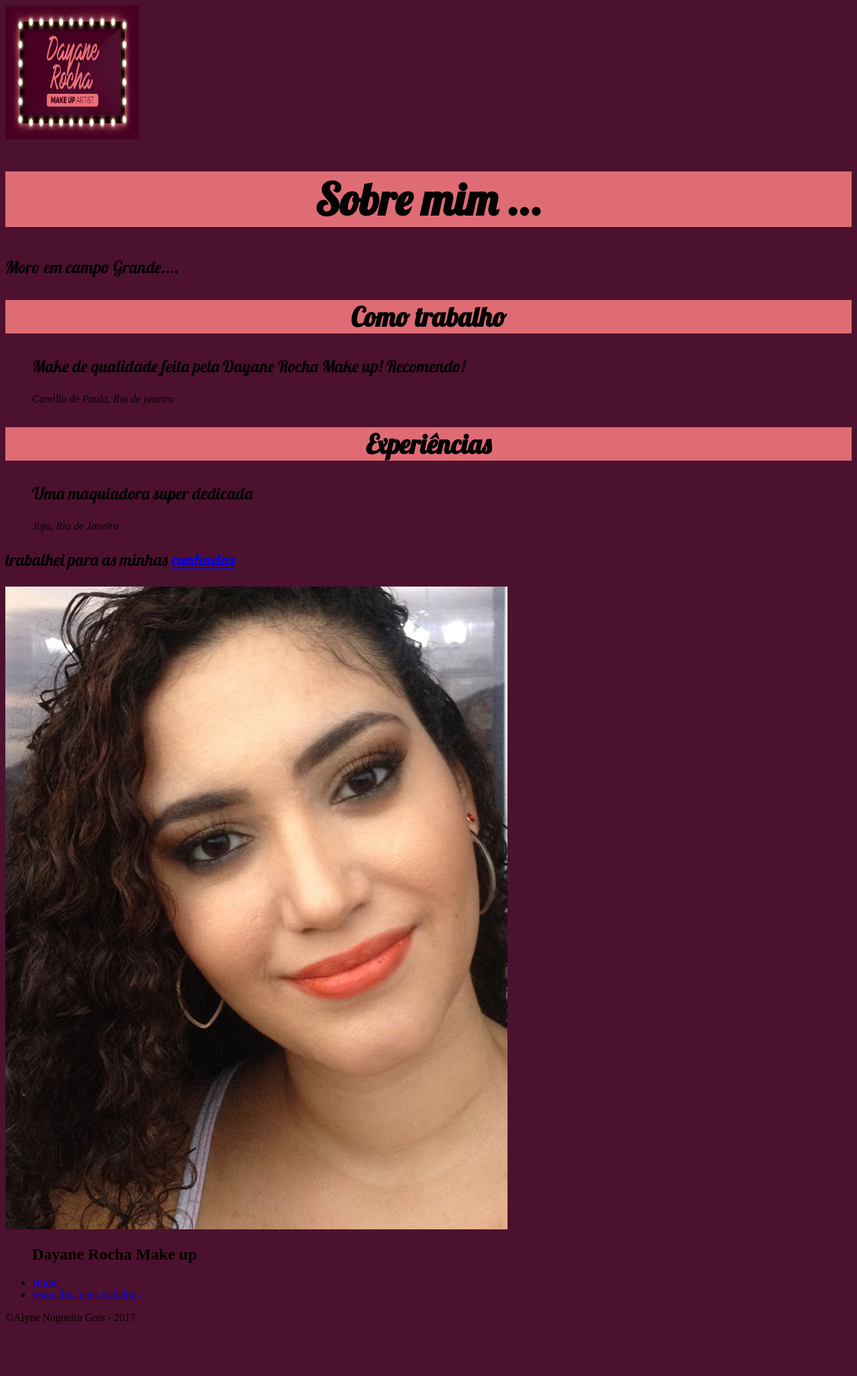
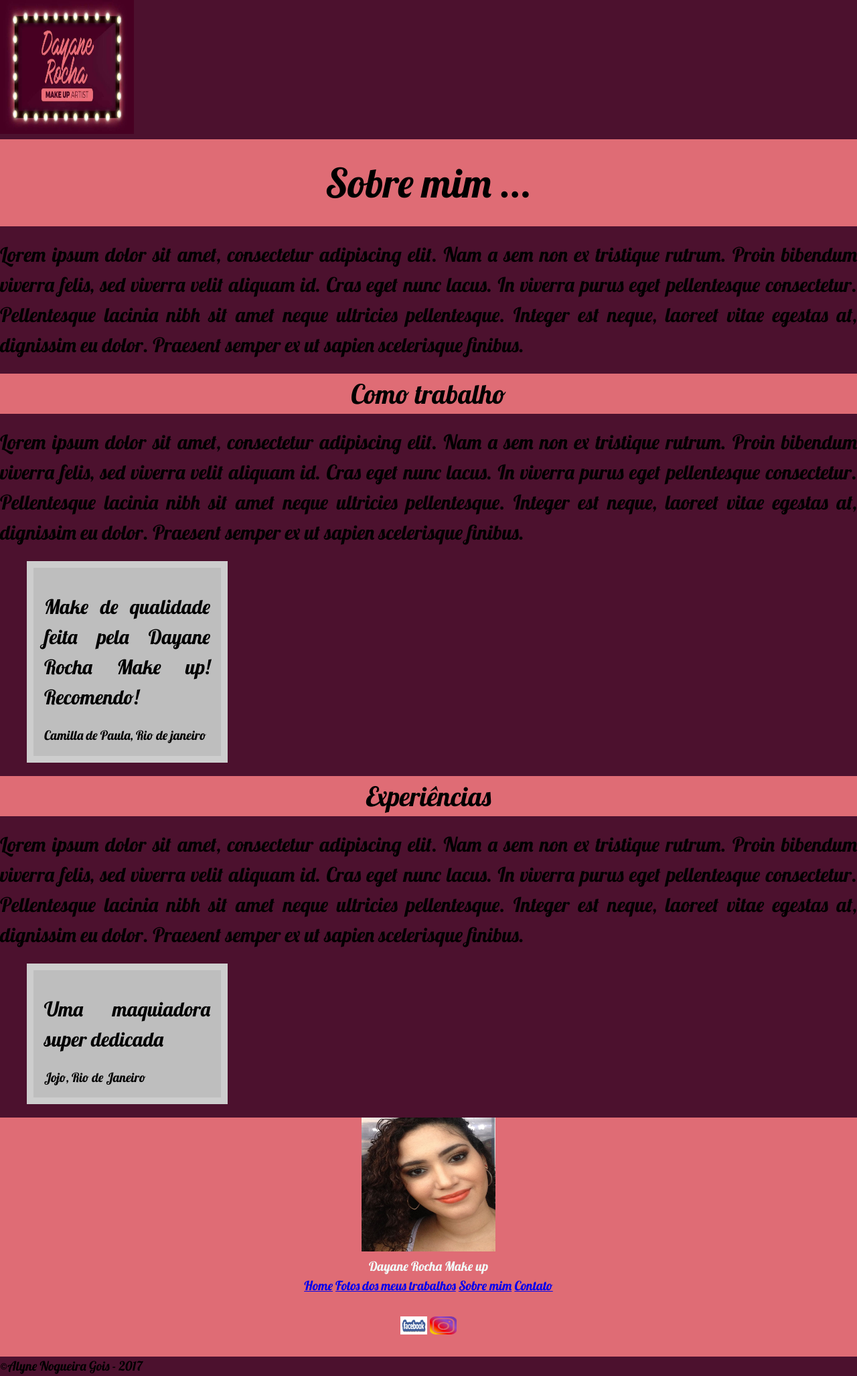
Before and after one commit to alynenogu/siteDayane, a PHP site: page / in a window 1280 px wide. Shown: the whole page at 67% size. Before the commit the page ends 1977 px from the top, so only its background shows below. Run offline with PHP 8.4, Linux system fonts and the light colour scheme.

Commit message:
Icones das Redes sociais e ajustes css

```diff
--- /dev/null
+++ b/css/reset.css
@@ -0,0 +1,47 @@
+/* http://meyerweb.com/eric/tools/css/reset/
+   v2.0 | 20110126
+   License: none (public domain)
+*/
+html, body, div, span, applet, object, iframe,
+h1, h2, h3, h4, h5, h6, p, blockquote, pre,
+a, abbr, acronym, address, big, cite, code,
+del, dfn, em, img, ins, kbd, q, s, samp,
+small, strike, strong, sub, sup, tt, var,
+b, u, i, center,
+dl, dt, dd, ol, ul, li,
+fieldset, form, label, legend,
+table, caption, tbody, tfoot, thead, tr, th, td,
+article, aside, canvas, details, embed,
+figure, figcaption, footer, header, hgroup,
+menu, nav, output, ruby, section, summary,
+time, mark, audio, video {
+  margin: 0;
+  padding: 0;
+  border: 0;
+  font-size: 100%;
+  font: inherit;
+  vertical-align: baseline;
+}
+/* HTML5 display-role reset for older browsers */
+article, aside, details, figcaption, figure,
+footer, header, hgroup, menu, nav, section {
+  display: block;
+}
+body {
+  line-height: 1;
+}
+ol, ul {
+  list-style: none;
+}
+blockquote, q {
+  quotes: none;
+}
+blockquote:before, blockquote:after,
+q:before, q:after {
+  content: '';
+  content: none;
+}
+table {
+  border-collapse: collapse;
+  border-spacing: 0;
+}
--- a/css/style.css
+++ b/css/style.css
@@ -1,11 +1,16 @@
 body {
 	background-color: rgb(76, 17, 46);
+	font-size: 120%;
+	line-height: 1.5;
+	font-family: 'Lobster', cursive;
 }
 main h1{
-	font-size: 66px;
+	font-size: 60px;
 	background-color: rgb(223, 108, 117);
 	text-align: center;
 	font-family: 'Lobster', cursive;
+	padding: 20px;
+	margin: 0px;
 			}
 h2{
 	font-size: 40px;
@@ -16,14 +21,38 @@ h2{
 			}
 p{
 	font-family: 'Lobster', cursive;
-	font-size: 25px;
+	font-size: 30px;
 	color:black;
+	text-align: justify;
+	margin: 20px 0;
 
 
 }
+blockquote{
+	background-color: rgb(190,190,190);
+	padding: 16px;
+	border: 10px solid #CDCDCD;
+	width: 300px;
+
+	box-shadow: border-box;
+	box-sizing: border-box;
+	margin: 20px 40px;
+
+}
 main img{
+
 
 }
 cite{
 	color:black;
 }
+aside{
+	background-color: rgb(223, 108, 117);
+	color: #F2FFFC;
+	text-align: center;
+
+}
+aside li{
+	display: inline-block;
+	height: 60px;
+}
--- a/index.php
+++ b/index.php
@@ -4,40 +4,72 @@
 		<meta charset="UTF-8">
 		<title>Dayane Maquiagem</title>
 		<link rel="icon" href="css/imagens/logotipo_dayanemaquiagem.jpg">
+		<link rel="stylesheet" href="css/reset.css">
 		<link rel="stylesheet" href="css/style.css">
+
 		<link href="https://fonts.googleapis.com/css?family=Lobster" rel="stylesheet">
 	</head>
 <body>
 	<main>
 	<img src = "css/imagens/logotipo_dayanemaquiagem.jpg" alt="Logotipo" width="200px" height="200px">
 		<h1 > Sobre mim ...</h1>
-	<p> Moro em campo Grande....</p>
+	<p>  Lorem ipsum dolor sit amet, consectetur adipiscing elit. Nam a sem non ex tristique rutrum.
+	 Proin bibendum viverra felis, sed viverra velit aliquam id.
+	 Cras eget nunc lacus. In viverra purus eget pellentesque consectetur.
+	  Pellentesque lacinia nibh sit amet neque ultricies pellentesque.
+	  Integer est neque, laoreet vitae egestas at, dignissim eu dolor.
+	  Praesent semper ex ut sapien scelerisque finibus.
+</p>
 
 		<h2 > Como trabalho </h2>
+		<p>  Lorem ipsum dolor sit amet, consectetur adipiscing elit. Nam a sem non ex tristique rutrum.
+	 Proin bibendum viverra felis, sed viverra velit aliquam id.
+	 Cras eget nunc lacus. In viverra purus eget pellentesque consectetur.
+	  Pellentesque lacinia nibh sit amet neque ultricies pellentesque.
+	  Integer est neque, laoreet vitae egestas at, dignissim eu dolor.
+	  Praesent semper ex ut sapien scelerisque finibus.
+</p>
 		<blockquote>
 			<p>Make de qualidade feita pela Dayane Rocha Make up! Recomendo!</p>
 			<cite>Camilla de Paula, Rio de janeiro</cite>
 		</blockquote>
 
 		<h2> Experiências </h2>
+		<p>  Lorem ipsum dolor sit amet, consectetur adipiscing elit. Nam a sem non ex tristique rutrum.
+	 Proin bibendum viverra felis, sed viverra velit aliquam id.
+	 Cras eget nunc lacus. In viverra purus eget pellentesque consectetur.
+	  Pellentesque lacinia nibh sit amet neque ultricies pellentesque.
+	  Integer est neque, laoreet vitae egestas at, dignissim eu dolor.
+	  Praesent semper ex ut sapien scelerisque finibus.
+</p>
 		<blockquote>
 			<p>Uma maquiadora super dedicada</p>
 			<cite>Jojo, Rio de Janeiro</cite>
 		</blockquote>
-		<p> trabalhei para as minhas <a href="#">cunhadas</a>
+
 		</main>
-		<img src="css/imagens/Dayane.jpg" alt="Dayane Rocha">
+
+<aside>
+	<img src="css/imagens/Dayane.jpg" alt="Dayane Rocha"  width="200px" height="200px">
+<h1> Dayane Rocha Make up </h1>
 <nav>
+
 	<ul>
-		<h1> Dayane Rocha Make up </h1>
+
 <li><a href="#">Home</a></li>
 <li><a href="#">Fotos dos meus trabalhos</a></li>
-
+<li><a href="bio.html">Sobre mim</a></li>
+<li><a href="contato.html">Contato</a></li>
 
 
 
 	</ul>
 </nav>
+<ul>
+<li><a href="https://www.facebook.com/dayane.rocha.makeup/"><img src="css/imagens/images.png" alt="facebook" width="40px" height="27px"></a></li>
+<li><a href="https://www.instagram.com/day.rocha.makeup"><img src="css/imagens/instagram_PNG10.png" alt="instagram" width="40px" height="27px"></a></li>
+</ul>
+</aside>
 
 <footer>
 	&copy;Alyne Nogueira Gois - 2017
```
Also changed, not shown: css/imagens/images.png (added), css/imagens/instagram_PNG10.png (added).
